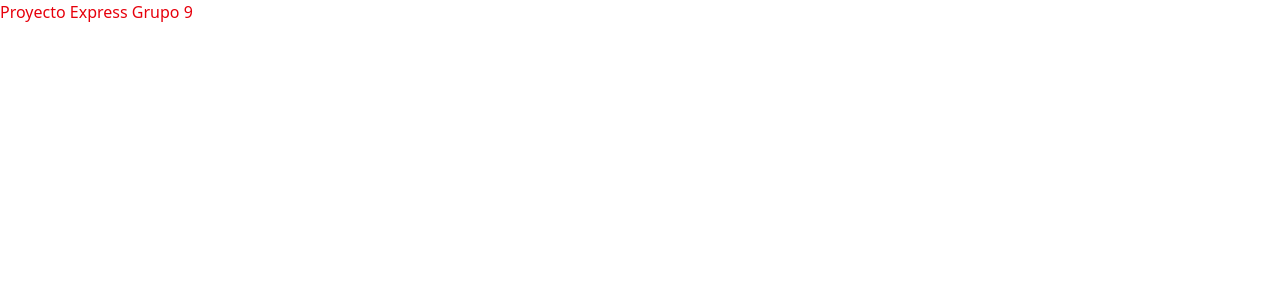
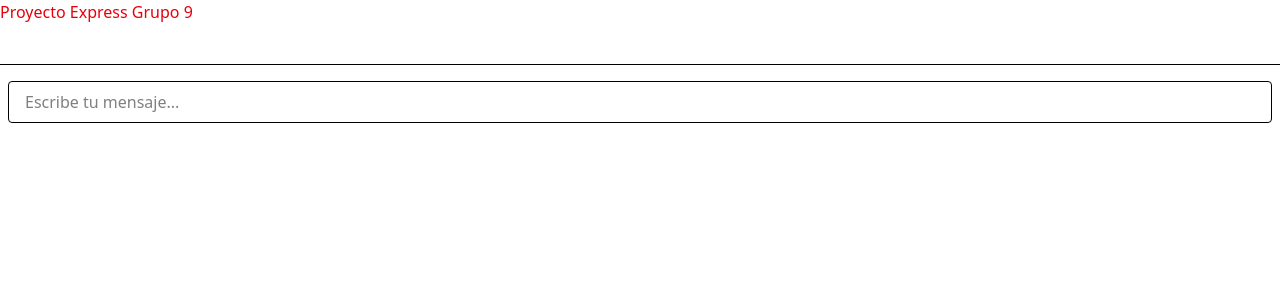
Before and after one commit to santiago-dev0x0/ConverSAFE, a React (Vite) app: page / in a window 1280 px wide. Shown: the top 300 px of the page. Built offline with nearby package versions, Linux system fonts and the light colour scheme.

Commit message:
feat: agregar componente Chat para gestionar mensajes en tiempo real - Estructura base

```diff
--- a/src/App.tsx
+++ b/src/App.tsx
@@ -1,9 +1,11 @@
 import './App.css'
+import Chat from './components/Chat'
 
 function App() {
   return (
     <div>
       <h1 className='text-red-600'>Proyecto Express Grupo 9</h1>
+      <Chat />
     </div>
   )
 }
--- /dev/null
+++ b/src/components/Chat.tsx
@@ -0,0 +1,52 @@
+import { useState, type ChangeEvent } from "react";
+import imgPlaceholder from "../assets/react.svg";
+
+function Chat() {
+  const [user, setUser] = useState({ id: '01', name: 'Carlos Mendez' });
+  const [message, setMessage] = useState<string>('');
+  const [messages, setMessages] = useState<string[]>([]);
+
+  const handleInputChange = (e: ChangeEvent<HTMLInputElement>) => {
+    setMessage(e.target.value);
+  };
+  const handleSubmit = (e: React.FormEvent) => {
+    e.preventDefault();
+    if (message.trim()) {
+      setMessages([...messages, message]);
+      setMessage('');
+    }
+  };
+  return (
+    <section className="py-2">
+      <ul className="px-2 space-y-4 py-4">
+        {
+          messages.map((msg, index) => (
+            <li key={index}>
+              <div className="flex items-center gap-2">
+                <div>
+                  <img src={imgPlaceholder} alt={user.name} />
+                </div>
+                <div>
+                  <strong>{user.name}</strong> <span>{new Date().toLocaleTimeString()}</span>
+                  <p>{msg}</p>
+                </div>
+              </div>
+            </li>
+          ))
+        }
+      </ul>
+
+      <form className="flex items-center gap-2 px-2 py-4 border-t" onSubmit={handleSubmit}>
+        <input
+          className="px-4 py-2 border rounded w-full"
+          type="text"
+          title="Escribe tu mensaje..."
+          placeholder="Escribe tu mensaje..."
+          value={message}
+          onChange={handleInputChange}
+        />
+      </form>
+    </section>
+  );
+}
+export default Chat;
```
